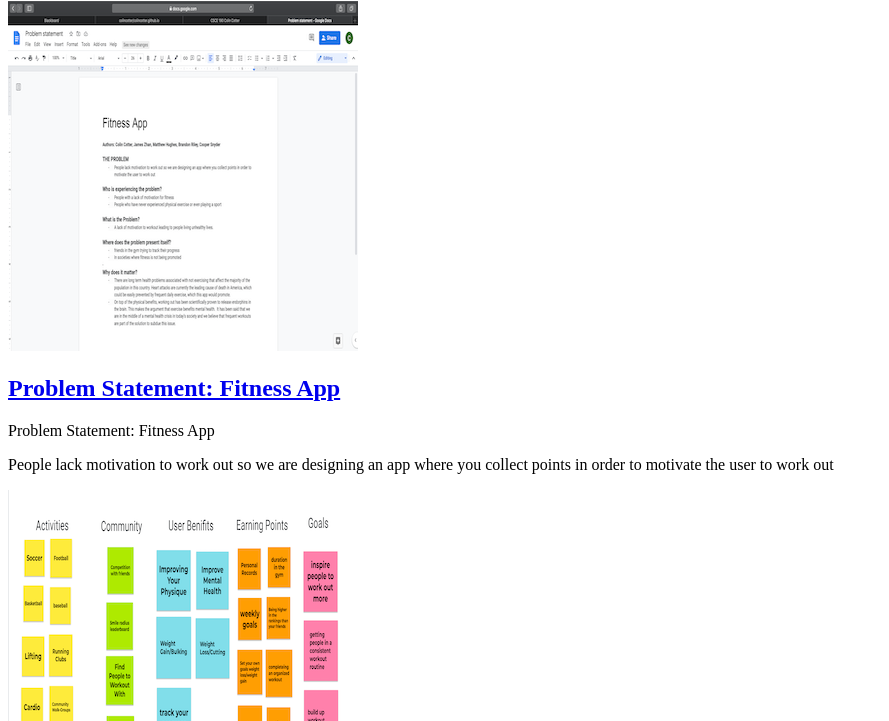
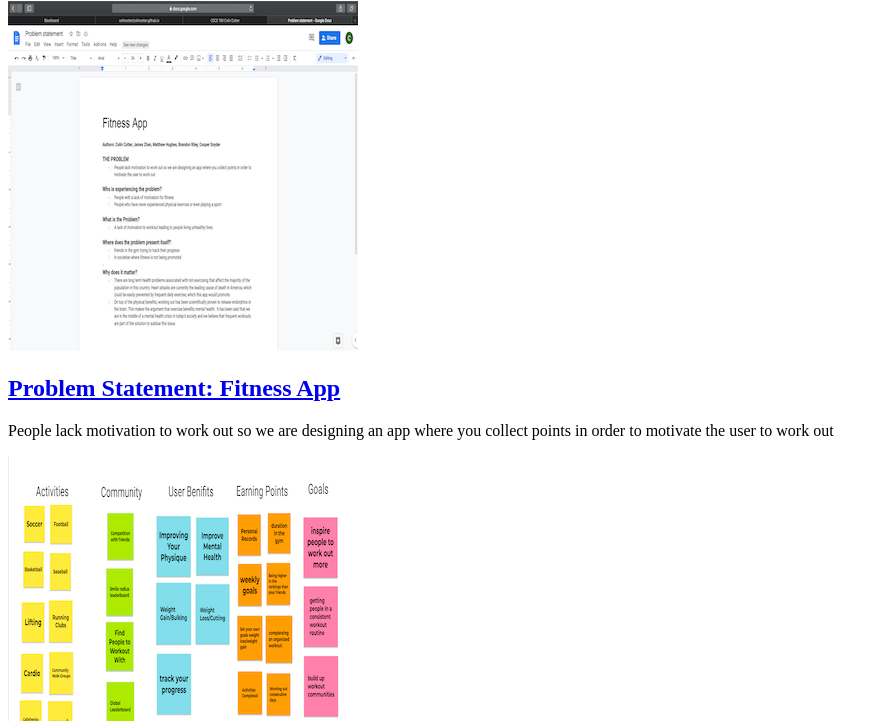
Before and after one commit to colincotter/colincotter.github.io, a plain HTML site: page index.html in a window 1280 px wide. Shown: the part 79-800 px from the top of the page, without its empty margins (0-889 px from the left). Drawn offline with Linux system fonts and the light colour scheme.

Commit message:
Add files via upload

```diff
--- a/index.html
+++ b/index.html
@@ -12,7 +12,7 @@
             <a href="files/Problem statement.pdf"><img src="images/problem-statement.png"></a>
             <section class="ass-details">
                 <a href="files/Problem statement.pdf"><h2>Problem Statement: Fitness App</h2></a>
-                    Problem Statement: Fitness App
+
                 </h2>
                 <p>
                     People lack motivation to work out so we are designing an app where you collect points in order to motivate the user to work out
```
